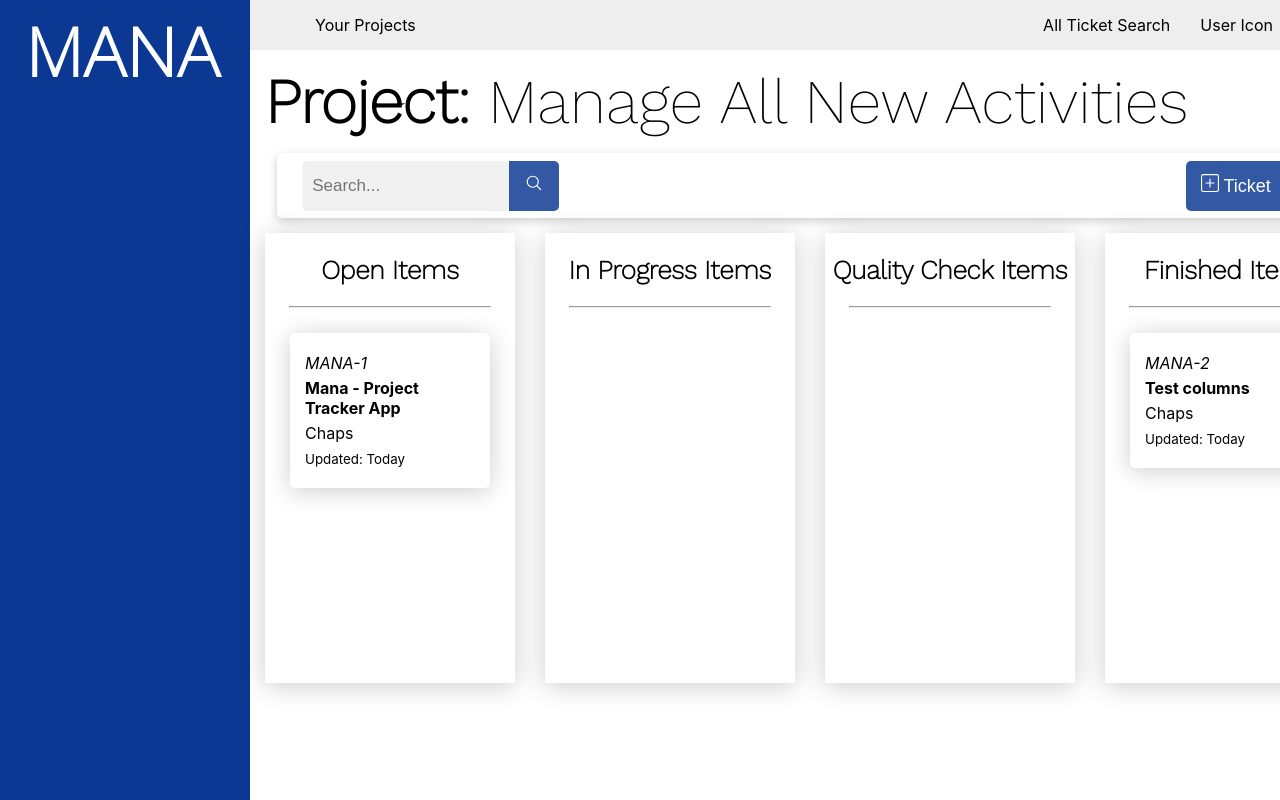
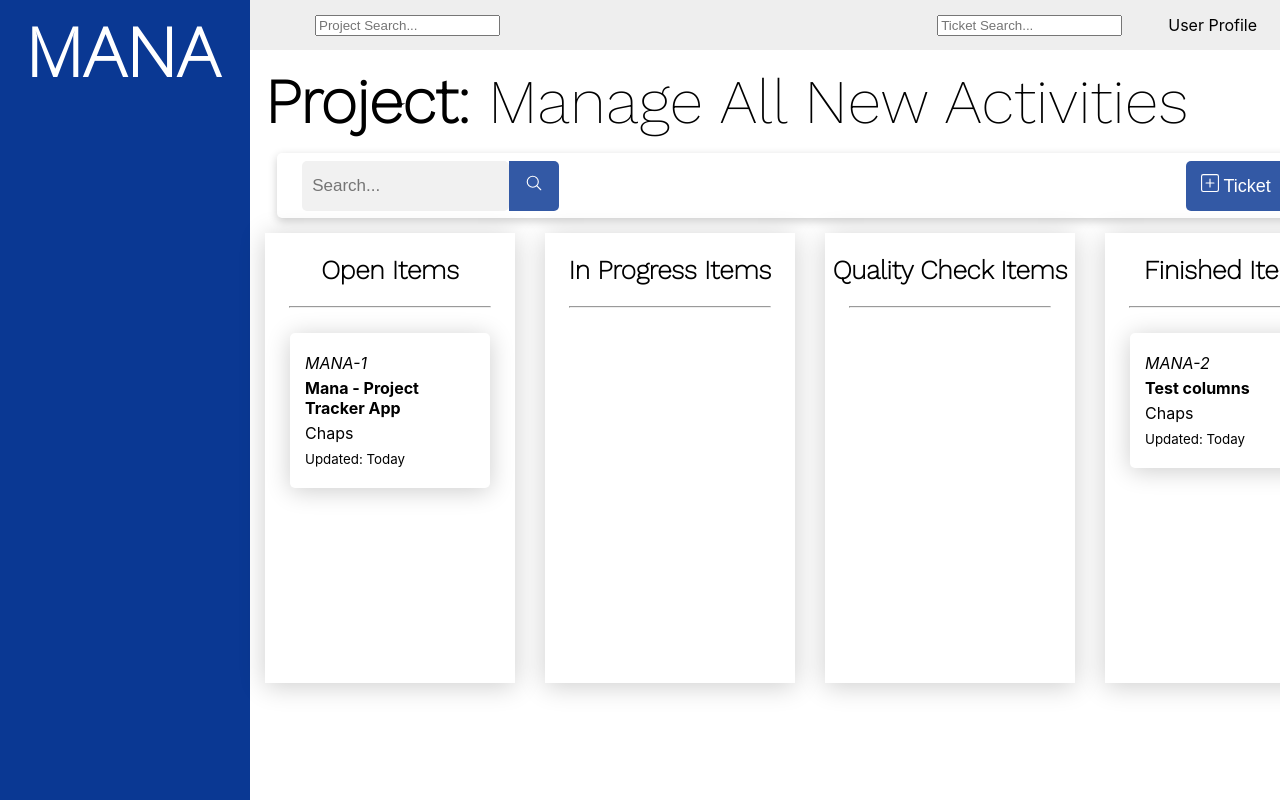
Before and after one commit to Chaptastic12/mana, a React (Create React App) app: page / in a window 1280 px wide. Shown: the top 800 px of the page. Built offline with nearby package versions, Linux system fonts and the light colour scheme.

Commit message:
Added Data lists / User dropdown
Data List component created since we've used it multiple times

Added a simple drop down list for user settings and things that will be user related

HeaderBar will now let you search by projects and tickets, as well as set user toggle settings

```diff
--- a/src/DummyData.js
+++ b/src/DummyData.js
@@ -55,16 +55,16 @@ export let ALLPROJECTS = [
                 }
             }
         ],
-        projectShortName: 'MANA',
+        projectReference: 'MANA',
         projectName: 'Manage All New Activities',
         createdDate: 'Today'
     },
     //Second project
     {
-        id: '12345abcde',
+        id: '123456abcdef',
         tickets: [
             {
-                id: '2',
+                id: '3',
                 projectReference: 'MANA 2',
                 title: 'Mana 2 - Project Tracker App',
                 description: 'App used for project tracking purposes 2',
@@ -89,9 +89,162 @@ export let ALLPROJECTS = [
                 }
             }
         ],
-        projectShortName: 'MANA 2',
-        projectName: 'Manage All New Activities',
+        projectReference: 'MANA 2',
+        projectName: 'Manage All New Activities 2',
         createdDate: 'Today'
+    }
+]
+
+export let TICKETS = [
+    {
+        id: '3',
+        projectReference: 'MANA 2',
+        title: 'Mana 2 - Project Tracker App',
+        description: 'App used for project tracking purposes 2',
+        comments: [],
+        status: 'Finished',
+        createdDate: 'Today',
+        ticketOwner: {
+            id: '1',
+            username: 'Chaps',
+            email: 'chaps@test.com',
+            isAdmin: true,
+            isGuest: false,
+            isRegUser: false
+        },
+        ticketCreator: {
+            id: '1',
+            username: 'Chaps',
+            email: 'chaps@test.com',
+            isAdmin: true,
+            isGuest: false,
+            isRegUser: false
+        }
+    },
+    {
+        id: '1',
+        projectReference: 'MANA-1',
+        title: 'Mana - Project Tracker App',
+        description: 'App used for project tracking purposes',
+        comments: [],
+        status: 'Open',
+        createdDate: 'Today',
+        ticketOwner: {
+            id: '1',
+            username: 'Chaps',
+            email: 'chaps@test.com',
+            isAdmin: true,
+            isGuest: false,
+            isRegUser: false
+        },
+        ticketCreator: {
+            id: '1',
+            username: 'Chaps',
+            email: 'chaps@test.com',
+            isAdmin: true,
+            isGuest: false,
+            isRegUser: false
+        }
+    },
+    {
+        id: '2',
+        projectReference: 'MANA-2',
+        title: 'Test columns',
+        description: 'App used for project tracking purposes',
+        comments: [],
+        status: 'Finished',
+        createdDate: 'Today',
+        ticketOwner: {
+            id: '1',
+            username: 'Chaps',
+            email: 'chaps@test.com',
+            isAdmin: true,
+            isGuest: false,
+            isRegUser: false
+        },
+        ticketCreator: {
+            id: '1',
+            username: 'Chaps',
+            email: 'chaps@test.com',
+            isAdmin: true,
+            isGuest: false,
+            isRegUser: false
+        }
+    },
+    {
+        id: '6',
+        projectReference: 'MANA 2',
+        title: 'Mana 2 - Project Tracker App',
+        description: 'App used for project tracking purposes 2',
+        comments: [],
+        status: 'Finished',
+        createdDate: 'Today',
+        ticketOwner: {
+            id: '1',
+            username: 'Chaps',
+            email: 'chaps@test.com',
+            isAdmin: true,
+            isGuest: false,
+            isRegUser: false
+        },
+        ticketCreator: {
+            id: '1',
+            username: 'Chaps',
+            email: 'chaps@test.com',
+            isAdmin: true,
+            isGuest: false,
+            isRegUser: false
+        }
+    },
+    {
+        id: '4',
+        projectReference: 'MANA-1',
+        title: 'Mana - Project Tracker App',
+        description: 'App used for project tracking purposes',
+        comments: [],
+        status: 'Open',
+        createdDate: 'Today',
+        ticketOwner: {
+            id: '1',
+            username: 'Chaps',
+            email: 'chaps@test.com',
+            isAdmin: true,
+            isGuest: false,
+            isRegUser: false
+        },
+        ticketCreator: {
+            id: '1',
+            username: 'Chaps',
+            email: 'chaps@test.com',
+            isAdmin: true,
+            isGuest: false,
+            isRegUser: false
+        }
+    },
+    {
+        id: '5',
+        projectReference: 'MANA-2',
+        title: 'Test columns',
+        description: 'App used for project tracking purposes',
+        comments: [],
+        status: 'Finished',
+        createdDate: 'Today',
+        ticketOwner: {
+            id: '1',
+            username: 'Chaps',
+            email: 'chaps@test.com',
+            isAdmin: true,
+            isGuest: false,
+            isRegUser: false
+        },
+        ticketCreator: {
+            id: '1',
+            username: 'Chaps',
+            email: 'chaps@test.com',
+            isAdmin: true,
+            isGuest: false,
+            isRegUser: false
+        }
     }
 ]
 
--- a/src/components/HeaderBar/HeaderBar.tsx
+++ b/src/components/HeaderBar/HeaderBar.tsx
@@ -1,16 +1,27 @@
-import React from 'react'
+import React, { useState } from 'react'
+
+import { ALLPROJECTS, TICKETS } from '../../DummyData';
+import DataList from '../UI Elements/DataList/DataList';
+import DropDown from '../UI Elements/DropDown/DropDown';
 
 import './HeaderBar.css';
 
 const HeaderBar = () => {
+
+    const [ selectedProject, setSelectedProejct ] = useState('');
+    const [ selectedTicket, setSelectedTicket ] = useState('');
+
+    const USER_OPTIONS = [ { name: 'Profile', link: '/users/profile' }, { name: 'Settings', link: '/users/settings' }, { name: 'Logout', link: '/auth/logout' }  ]
+
   return (
     <div className='HeaderBar'>
         <div className='HeaderBar__Left'>
-            <div>Your Projects</div>
+            <DataList value={selectedProject} setValue={setSelectedProejct} placeholder='Project Search...' id='projects' name='projects' listName='projectSearch' data={ALLPROJECTS} useInDropDown='projectName'/>
         </div>
         <div className='HeaderBar__Right'>
-            <div>All Ticket Search</div>
-            <div>User Icon</div>
+            <DataList value={selectedTicket} setValue={setSelectedTicket} placeholder='Ticket Search...' id='tickets' name='tickets' listName='ticketSearch' data={TICKETS} useInDropDown='title'/>
+
+            <DropDown data={USER_OPTIONS} title='User Profile'/>
         </div>
     </div>
   )
--- /dev/null
+++ b/src/components/UI Elements/DataList/DataList.tsx
@@ -0,0 +1,26 @@
+import React from 'react'
+
+export interface PROPS {
+    value: string;
+    setValue: React.Dispatch<React.SetStateAction<string>>;
+    placeholder?: string;
+    id?: string;
+    name?: string;
+    listName: string;
+    data: any[];
+    useInDropDown: string;
+}
+
+const DataList = (props: PROPS) => {
+
+  return (
+    <div>
+        <input list={props.listName} name={props.name} id={props.id} placeholder={props.placeholder} value={props.value} onChange={(e) => props.setValue(e.target.value) } onBlur={() => props.setValue('')} />
+        <datalist id={props.listName}>
+            {props.data.map(x => { return <option key={x.id} value={x[props.useInDropDown]}>{x.projectReference} </option> })}
+        </datalist>
+    </div>
+  )
+}
+
+export default DataList
--- /dev/null
+++ b/src/components/UI Elements/DropDown/DropDown.css
@@ -0,0 +1,44 @@
+.dropdown .dropbtn {
+    font-size: 16px;
+    border: none;
+    outline: none;
+    color: black;
+    padding: 14px 16px;
+    background-color: inherit;
+    font-family: inherit; /* Important for vertical align on mobile phones */
+    margin: 0; /* Important for vertical align on mobile phones */
+}
+
+.dropdown:hover .dropbtn {
+    background-color: rgb(196, 196, 196);;
+  }
+
+  /* Dropdown content (hidden by default) */
+.dropdown-content {
+    display: none;
+    position: absolute;
+    background-color: #f9f9f9;
+    min-width: 160px;
+    box-shadow: 0px 8px 16px 0px rgba(0,0,0,0.2);
+    z-index: 1;
+  }
+
+  /* Links inside the dropdown */
+  .dropdown-content a {
+    float: none;
+    color: black;
+    padding: 12px 16px;
+    text-decoration: none;
+    display: block;
+    text-align: left;
+  }
+
+  /* Add a grey background color to dropdown links on hover */
+  .dropdown-content a:hover {
+    background-color: #ddd;
+  }
+
+  /* Show the dropdown menu on hover */
+  .dropdown:hover .dropdown-content {
+    display: block;
+  }
--- /dev/null
+++ b/src/components/UI Elements/DropDown/DropDown.tsx
@@ -0,0 +1,28 @@
+import React from 'react'
+
+import './DropDown.css'
+
+export interface PROPS {
+    title: string;
+    data: DATA[];
+}
+
+export interface DATA {
+    name: string;
+    link: string;
+}
+
+const DropDown = (props: PROPS) => {
+  return (
+    <div className="dropdown">
+        <button className="dropbtn">{props.title}
+            <i className="fa fa-caret-down"></i>
+        </button>
+        <div className="dropdown-content">
+            {props.data.map(x => { return <a key={x.name} href={x.link}>{x.name}</a> } ) }
+        </div>
+    </div>
+  )
+}
+
+export default DropDown
--- a/src/pages/ProjectDashboard/AddTicketForm/AddTicketForm.tsx
+++ b/src/pages/ProjectDashboard/AddTicketForm/AddTicketForm.tsx
@@ -24,7 +24,7 @@ const AddTicketForm = (props: Props) => {
     const [ error, setError ] = useState('');
 
     let formInputs = Object.entries(formData).map(([key, value]) => {
-        if(key === 'id' || key === 'comments'){ return }
+        if(key === 'id' || key === 'comments'){ return ''}
 
         const adjustedKey = key.replace(/([A-Z])/g, ' $1').trim();
         let element;
@@ -32,7 +32,7 @@ const AddTicketForm = (props: Props) => {
         if(key === 'projectReference'){
             let options = [<option key='StatusDefault' value='default'>Choose...</option>];
             for(let x=0; x < ALLPROJECTS.length; x++){
-                options.push(<option key={ALLPROJECTS[x].projectShortName} value={ALLPROJECTS[x].projectShortName}>{ ALLPROJECTS[x].projectShortName }</option>)
+                options.push(<option key={ALLPROJECTS[x].projectReference} value={ALLPROJECTS[x].projectReference}>{ ALLPROJECTS[x].projectReference }</option>)
             }
             element = <select value={formData.projectReference} onChange={(e) => setFormData({...formData, projectReference: e.target.value})}>
                             { options }
@@ -96,9 +96,9 @@ const AddTicketForm = (props: Props) => {
             setError('Please ensure all fields are filled out.');
         } else {
             let copyState = { ...formData }
-            let chosenProject = ALLPROJECTS.filter(x => x.projectShortName === formData.projectReference);
+            let chosenProject = ALLPROJECTS.filter(x => x.projectReference === formData.projectReference);
             const ticketID = (chosenProject[0].tickets.length + 1).toString();
-            const ticketNumber = chosenProject[0].projectShortName + '-' + ticketID;
+            const ticketNumber = chosenProject[0].projectReference + '-' + ticketID;
             copyState.id = ticketID;
             copyState.projectReference = ticketNumber;
             chosenProject[0].tickets.push({ ...copyState,  comments: [] });
```
Lines whose indentation alone changed are shown as unchanged.
